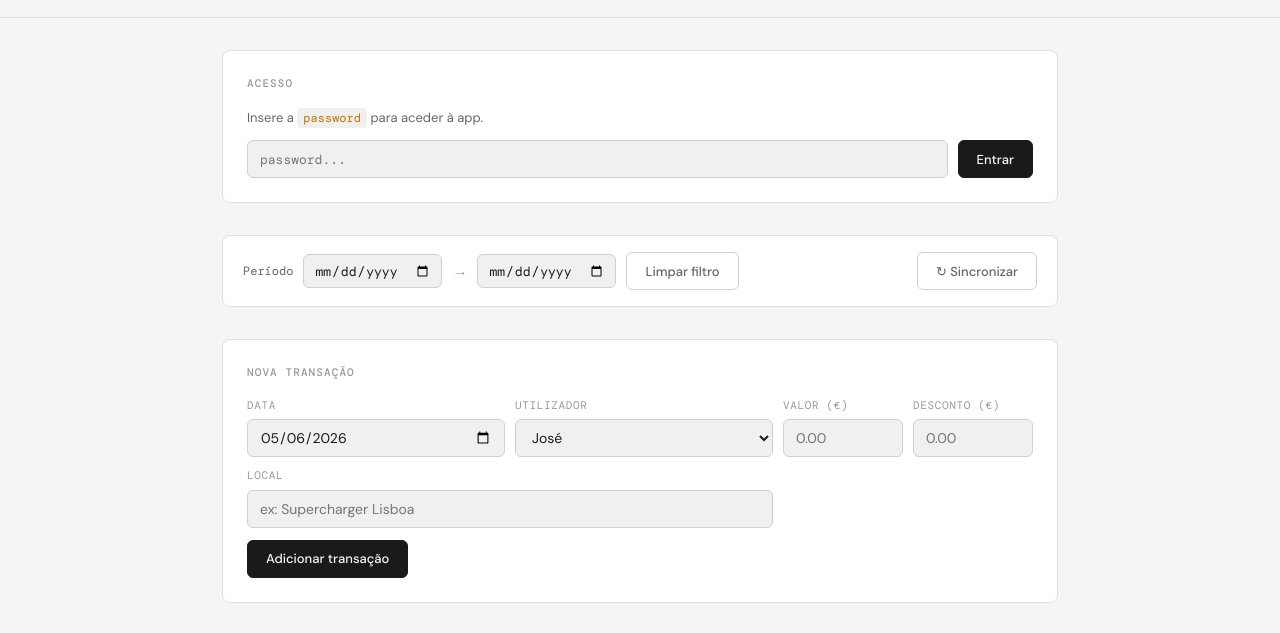
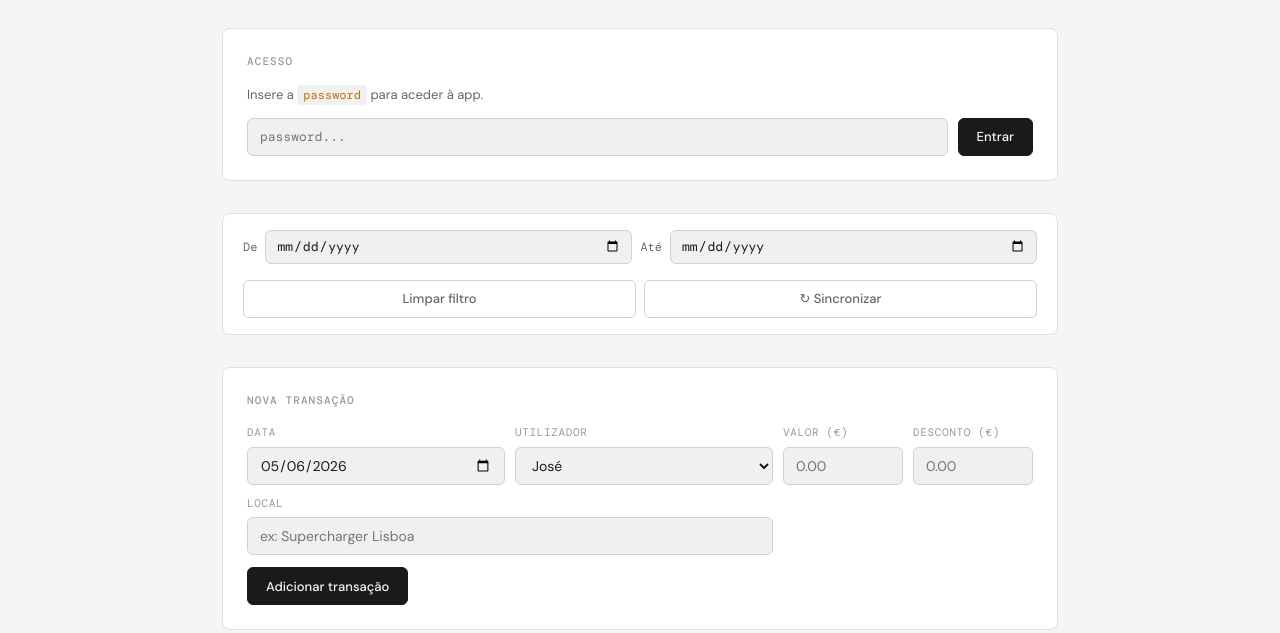
Before and after one commit to josreb-cmd/tesla-carregamentos, a plain HTML site: page index.html in a window 1280 px wide. Shown: the part 127-760 px from the top of the page. Drawn offline with nearby package versions, Linux system fonts and the light colour scheme.

Commit message:
Refactor date filter layout and buttons in index.html
Updated date filter layout and button styles.

```diff
--- a/index.html
+++ b/index.html
@@ -1,6 +1,3 @@
-Tesla carregamentos · HTML
-Copiar
-
 <!DOCTYPE html>
 <html lang="pt">
 <head>
@@ -188,12 +185,16 @@ Copiar
 
   <!-- Filtro período -->
   <div class="filter-row">
-    <label>Período</label>
-    <input type="date" id="dateFrom" onchange="render()" />
-    <span class="sep">→</span>
-    <input type="date" id="dateTo" onchange="render()" />
-    <button class="btn" onclick="clearFilter()">Limpar filtro</button>
-    <button class="btn" onclick="loadTransactions()" style="margin-left:auto">↻ Sincronizar</button>
+    <div style="display:flex;align-items:center;gap:8px;width:100%;">
+      <label>De</label>
+      <input type="date" id="dateFrom" onchange="render()" style="flex:1;" />
+      <label>Até</label>
+      <input type="date" id="dateTo" onchange="render()" style="flex:1;" />
+    </div>
+    <div style="display:flex;gap:8px;width:100%;margin-top:6px;">
+      <button class="btn" onclick="clearFilter()" style="flex:1;">Limpar filtro</button>
+      <button class="btn" onclick="loadTransactions()" style="flex:1;">↻ Sincronizar</button>
+    </div>
   </div>
 
   <!-- Métricas -->
```
